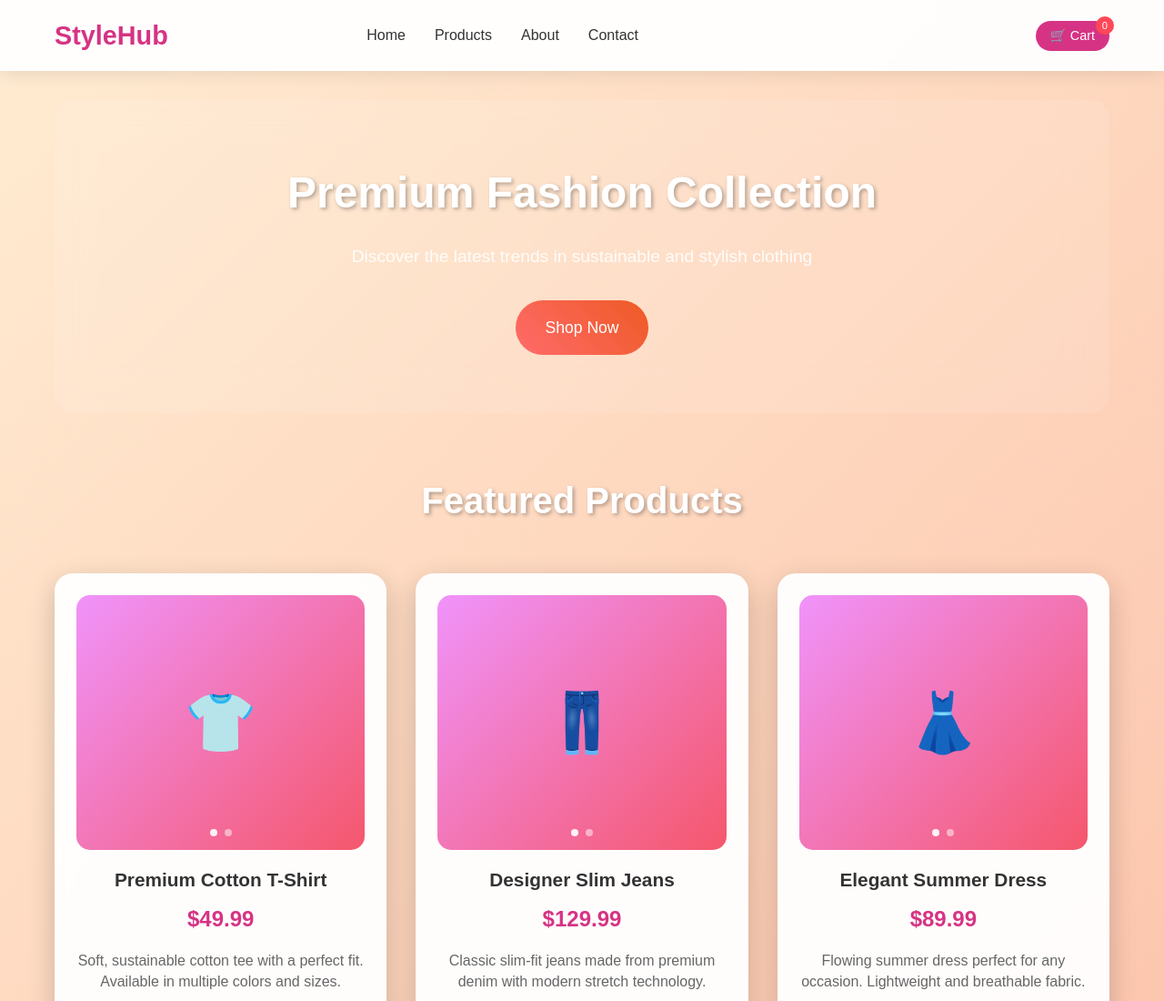
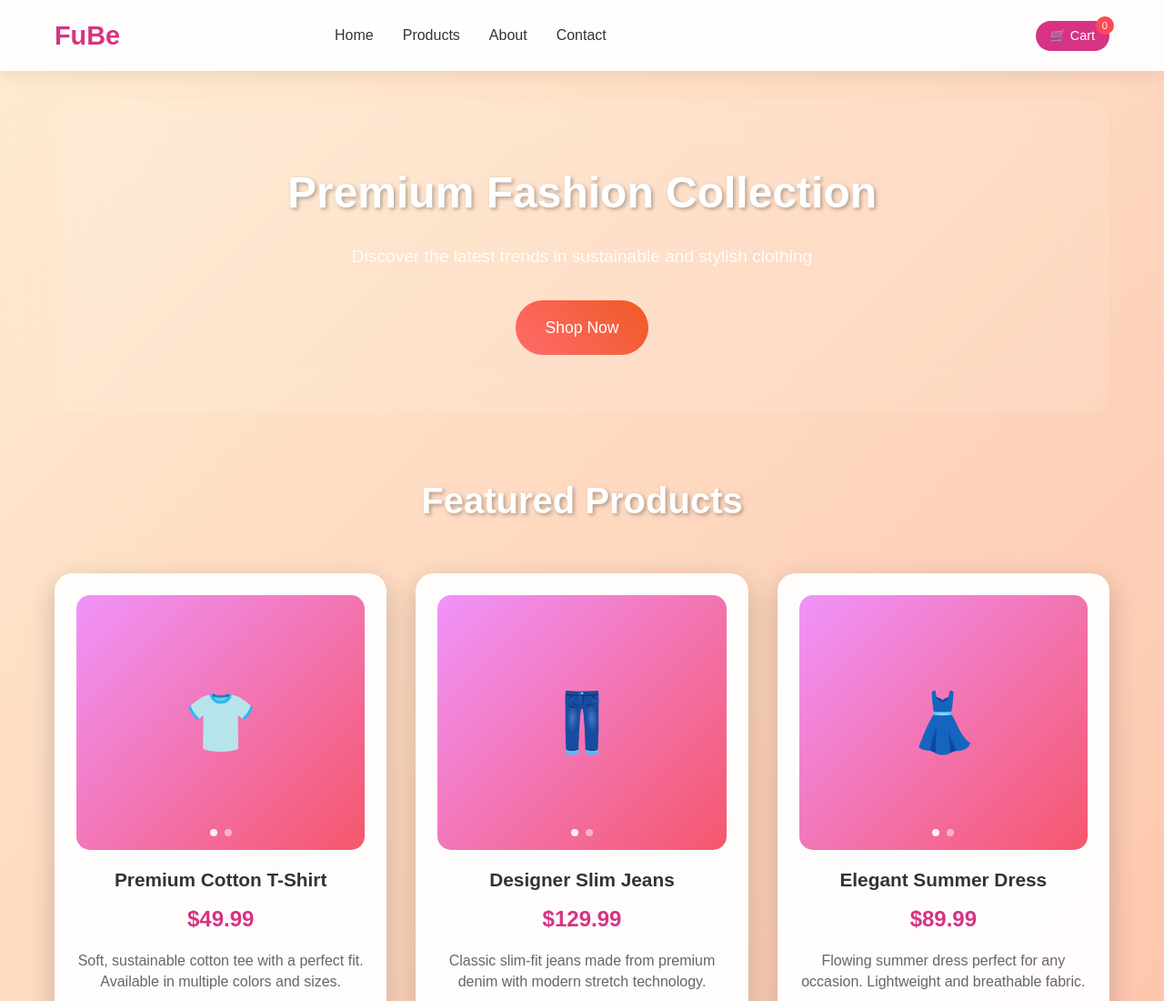
Before and after one commit to FuBeSite/website, a plain HTML site: page index.html in a window 1280 px wide. Shown: the top 1100 px of the page at 91% size. Drawn offline with Linux system fonts and the light colour scheme.

Commit message:
Update index.html

```diff
--- a/index.html
+++ b/index.html
@@ -3,7 +3,7 @@
 <head>
     <meta charset="UTF-8">
     <meta name="viewport" content="width=device-width, initial-scale=1.0">
-    <title>StyleHub - Premium Fashion</title>
+    <title>FuBe</title>
     <style>
         * {
             margin: 0;
@@ -675,7 +675,7 @@
     <header>
         <div class="container">
             <nav>
-                <a href="#" class="logo">StyleHub</a>
+                <a href="#" class="logo">FuBe</a>
                 <ul class="nav-links">
                     <li><a href="#home">Home</a></li>
                     <li><a href="#products">Products</a></li>
```
